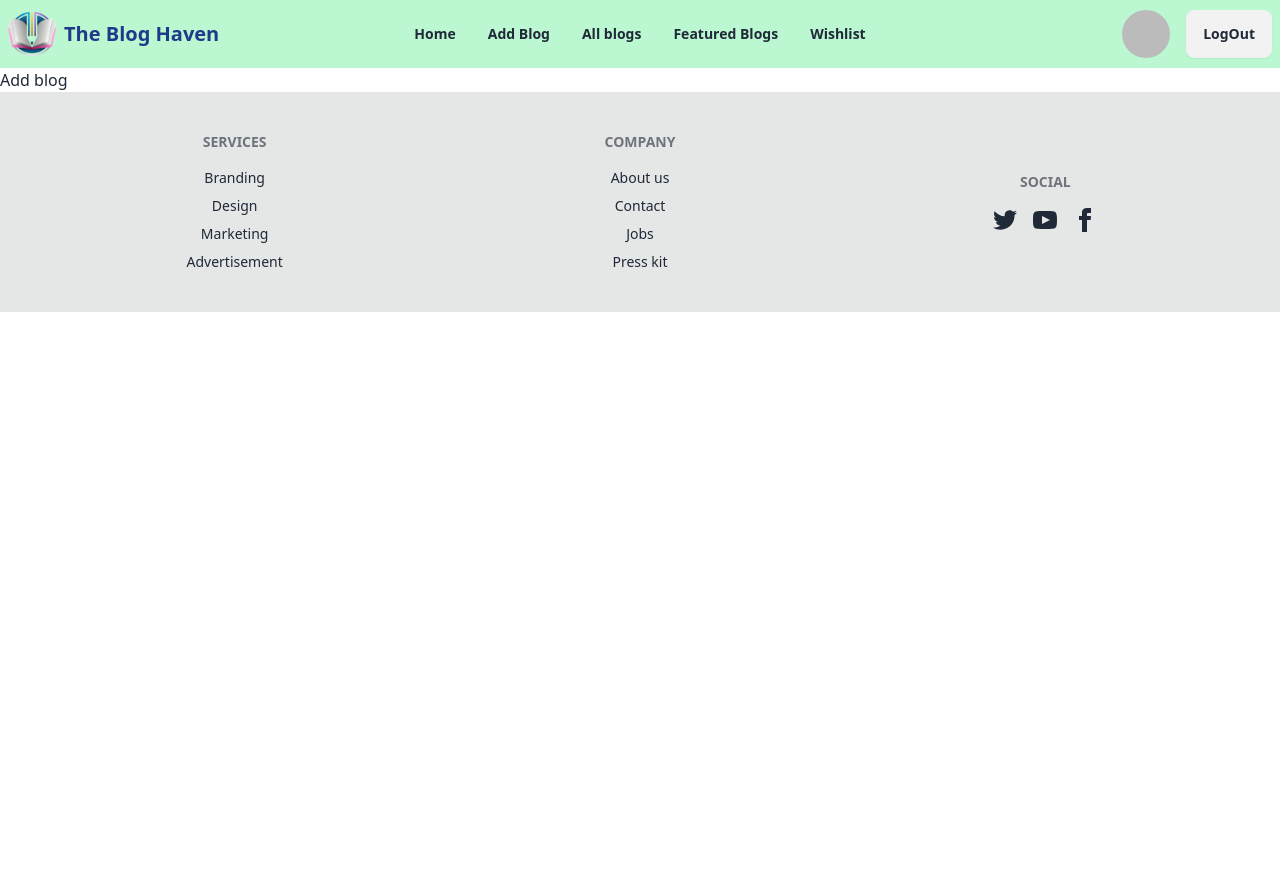
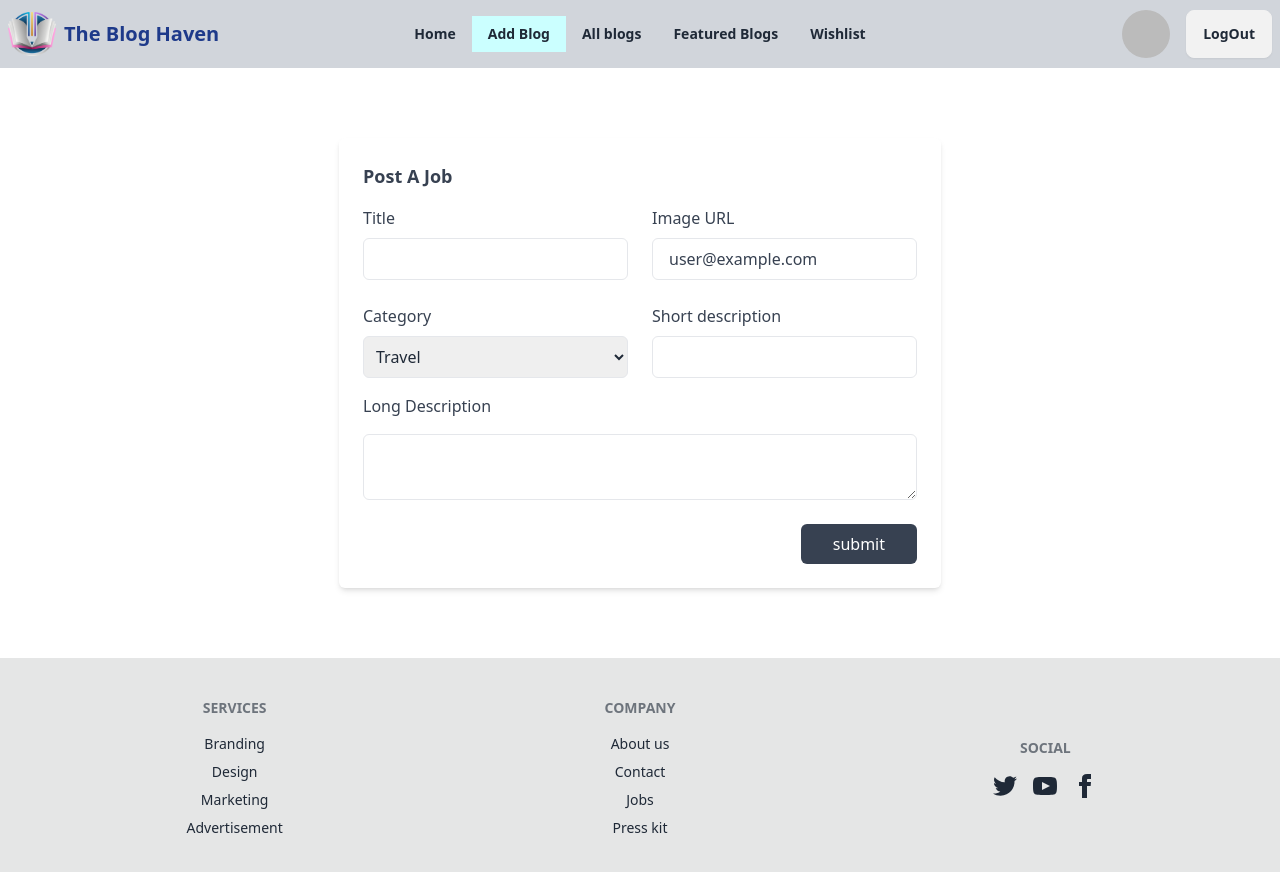
Before and after one commit to khokanChakma/blog-website-client, a React (Vite) app: page /addblog in a window 1280 px wide. Shown: the top 872 px of the page. Before the commit the page ends 800 px from the top, so only its background shows below. Built offline with nearby package versions, Linux system fonts and the light colour scheme; no server answers; sample sign-in values are in the browser's storage.

Commit message:
create add blog page

```diff
--- a/src/component/Navber.jsx
+++ b/src/component/Navber.jsx
@@ -6,7 +6,7 @@
 const Navber = () => {
     const { user, logOut } = useContext(AuthContext);
     return (
-        <div className="navbar bg-green-200">
+        <div className="navbar bg-gray-300">
             <div className="navbar-start">
                 <div className="dropdown">
                     <div tabIndex={0} role="button" className="btn btn-ghost lg:hidden">
--- a/src/index.css
+++ b/src/index.css
@@ -5,3 +5,7 @@
 html{
     overflow: scroll;
 }
+
+.active{
+    background-color: rgb(203, 255, 255);
+}
--- a/src/page/AddBlog.jsx
+++ b/src/page/AddBlog.jsx
@@ -1,9 +1,91 @@
+import { useContext } from "react";
+import { AuthContext } from "../authprovider/AuthProvider";
 
 const AddBlog = () => {
+    const {user} = useContext(AuthContext)
+    const handleSubmit = () =>{
+
+    }
     return (
-        <div>
-            Add blog
+        <div className='flex justify-center items-center min-h-[calc(100vh-306px)] my-12'>
+    <section className=' p-2 md:p-6 mx-auto bg-white rounded-md shadow-md '>
+      <h2 className='text-lg font-semibold text-gray-700 capitalize '>
+        Post a Job
+      </h2>
+
+      <form onSubmit={handleSubmit}>
+        <div className='grid grid-cols-1 gap-6 mt-4 sm:grid-cols-2'>
+          <div>
+            <label className='text-gray-700 ' htmlFor='job_title'>
+              Title
+            </label>
+            <input
+              id='job_title'
+              name='title'
+              type='text'
+              className='block w-full px-4 py-2 mt-2 text-gray-700 bg-white border border-gray-200 rounded-md  focus:border-blue-400 focus:ring-blue-300 focus:ring-opacity-40  focus:outline-none focus:ring'
+            />
+          </div>
+
+          <div>
+            <label className='text-gray-700 ' htmlFor='emailAddress'>
+            Image URL
+            </label>
+            <input
+              id='emailAddress'
+              type='email'
+              name='image_url'
+              defaultValue={user?.email}
+              disabled={true}
+              className='block w-full px-4 py-2 mt-2 text-gray-700 bg-white border border-gray-200 rounded-md  focus:border-blue-400 focus:ring-blue-300 focus:ring-opacity-40  focus:outline-none focus:ring'
+            />
+          </div>
+
+          <div className='flex flex-col gap-2 '>
+            <label className='text-gray-700 ' htmlFor='category'>
+              Category
+            </label>
+            <select
+              name='category'
+              id='category'
+              className='border p-2 rounded-md'
+            >
+              <option value='Web Development'>Travel</option>
+              <option value='Graphics Design'>Food</option>
+              <option value='Digital Marketing'>Education</option>
+              <option value='Digital Marketing'>Lifestyle</option>
+            </select>
+          </div>
+          <div>
+            <label className='text-gray-700 ' htmlFor='min_price'>
+            Short description
+            </label>
+            <input
+              id='min_price'
+              name='short_description'
+              type='text'
+              className='block w-full px-4 py-2 mt-2 text-gray-700 bg-white border border-gray-200 rounded-md  focus:border-blue-400 focus:ring-blue-300 focus:ring-opacity-40  focus:outline-none focus:ring'
+            />
+          </div>
         </div>
+        <div className='flex flex-col gap-2 mt-4'>
+          <label className='text-gray-700 ' htmlFor='description'>
+          Long Description
+          </label>
+          <textarea
+            className='block w-full px-4 py-2 mt-2 text-gray-700 bg-white border border-gray-200 rounded-md  focus:border-blue-400 focus:ring-blue-300 focus:ring-opacity-40  focus:outline-none focus:ring'
+            name='description'
+            id='description'
+          ></textarea>
+        </div>
+        <div className='flex justify-end mt-6'>
+          <button className='disabled:cursor-not-allowed px-8 py-2.5 leading-5 text-white transition-colors duration-300 transhtmlForm bg-gray-700 rounded-md hover:bg-gray-600 focus:outline-none focus:bg-gray-600'>
+          submit
+          </button>
+        </div>
+      </form>
+    </section>
+  </div>
     );
 };
 
```
